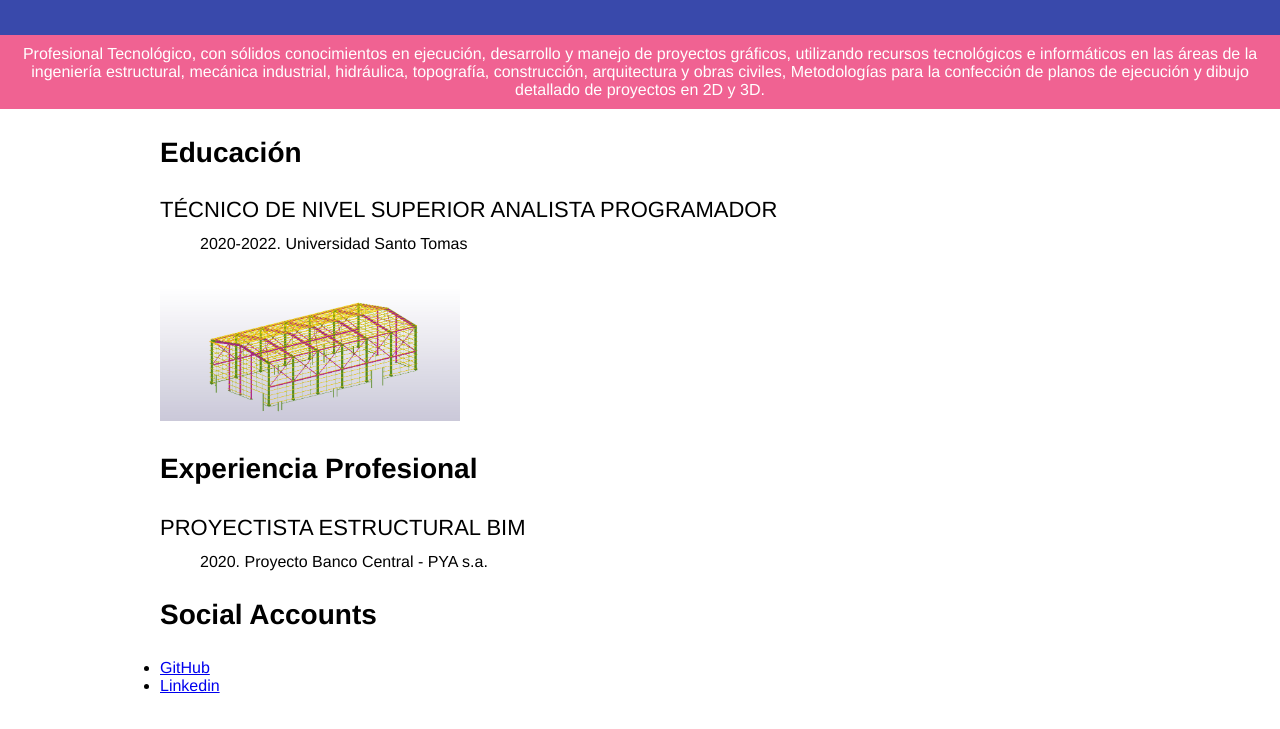
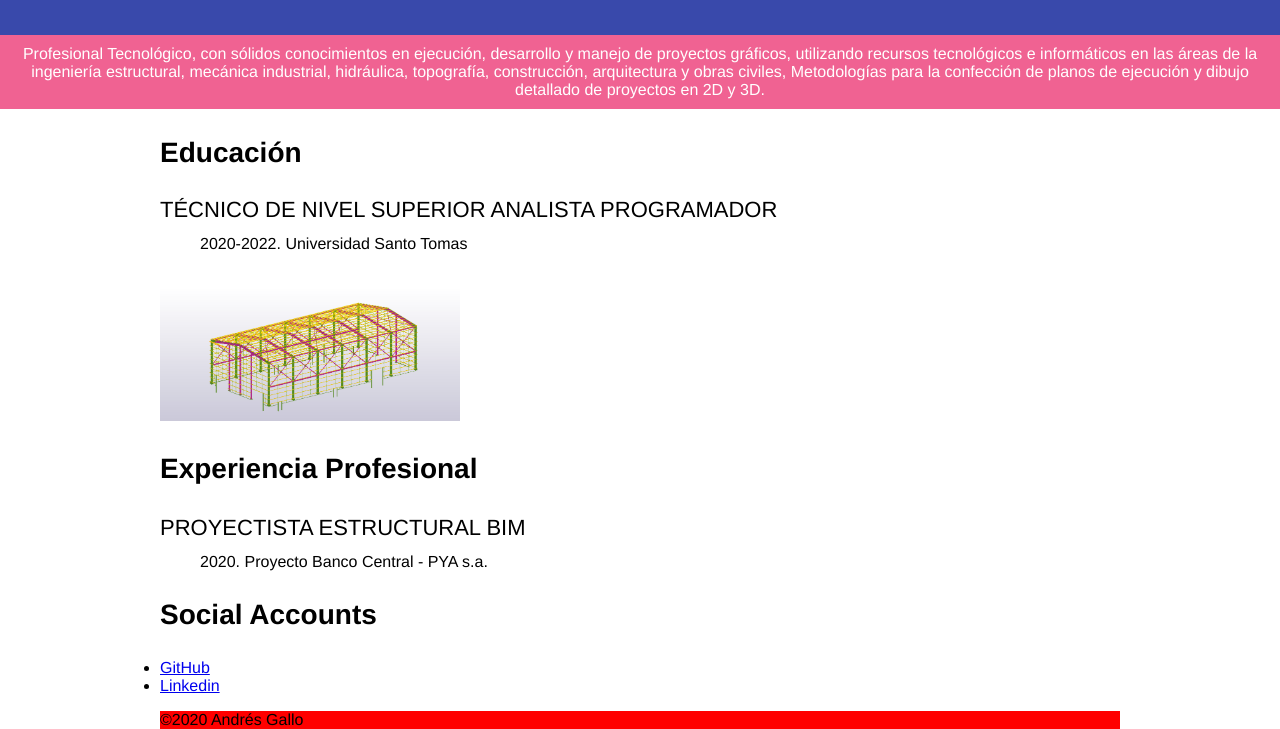
Before and after one commit to Atelijudesign/atelijudesign.github.com, a plain HTML site: page CV/index.html in a window 1280 px wide. Shown: the part 77-806 px from the top of the page. Drawn offline with Linux system fonts and the light colour scheme.

```diff
--- a/CV/index.html
+++ b/CV/index.html
@@ -48,6 +48,8 @@
       </div>
     </div>
     </section>
-
+    <footer style="width:960px;margin-right:auto;margin-left:auto;background-color:red;">
+      &copy;2020 Andrés Gallo
+    </footer>
   </body>
 </html>
```
